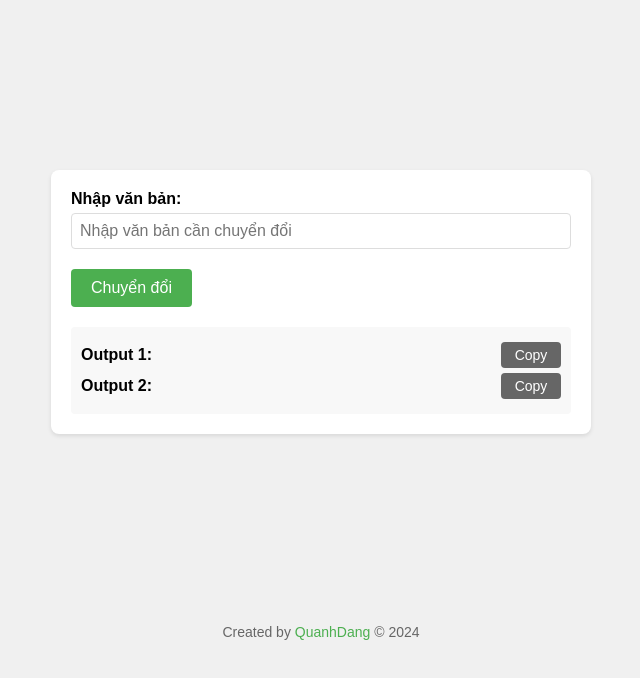
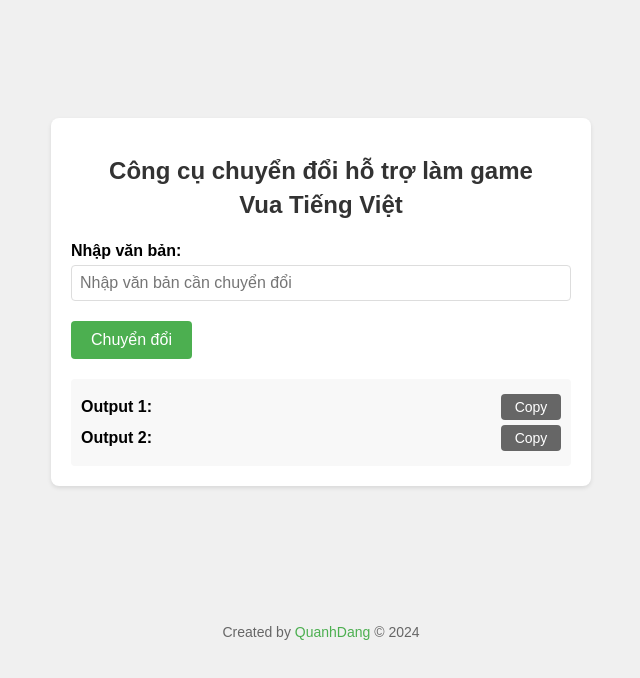
Before and after one commit to quanganh3183/Vua-Tieng-Viet, a plain HTML site: page index.html in a window 1280 px wide. Shown: the whole page, without its empty margins (319-959 px from the left). Drawn offline with Linux system fonts and the light colour scheme.

Commit message:
Update index.html

```diff
--- a/index.html
+++ b/index.html
@@ -3,7 +3,8 @@
 <head>
     <meta charset="UTF-8">
     <meta name="viewport" content="width=device-width, initial-scale=1.0">
-    <title>Chuyển đổi văn bản</title>
+    <title>Công cụ chuyển đổi hỗ trợ làm game
+Vua Tiếng Việt</title>
     <style>
         body {
             font-family: Arial, sans-serif;
@@ -25,6 +26,14 @@
             width: 90%;
             max-width: 500px;
             margin: auto;
+        }
+
+        .title {
+            text-align: center;
+            color: #333;
+            margin-bottom: 20px;
+            font-size: 1.5em;
+            line-height: 1.4;
         }
 
         .input-group {
@@ -123,6 +132,7 @@
 </head>
 <body>
     <div class="container">
+        <h1 class="title">Công cụ chuyển đổi hỗ trợ làm game<br>Vua Tiếng Việt</h1>
         <div class="input-group">
             <label for="inputText">Nhập văn bản:</label>
             <input type="text" id="inputText" placeholder="Nhập văn bản cần chuyển đổi">
```
